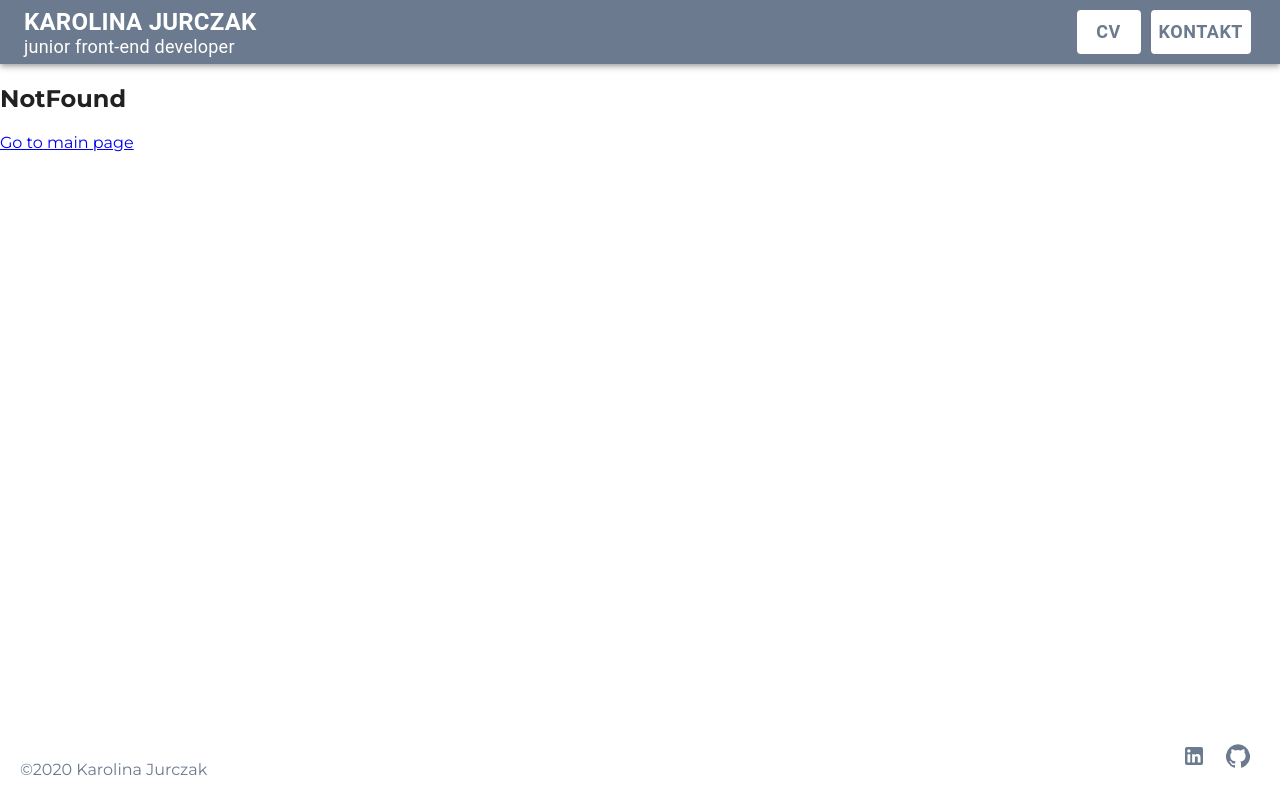
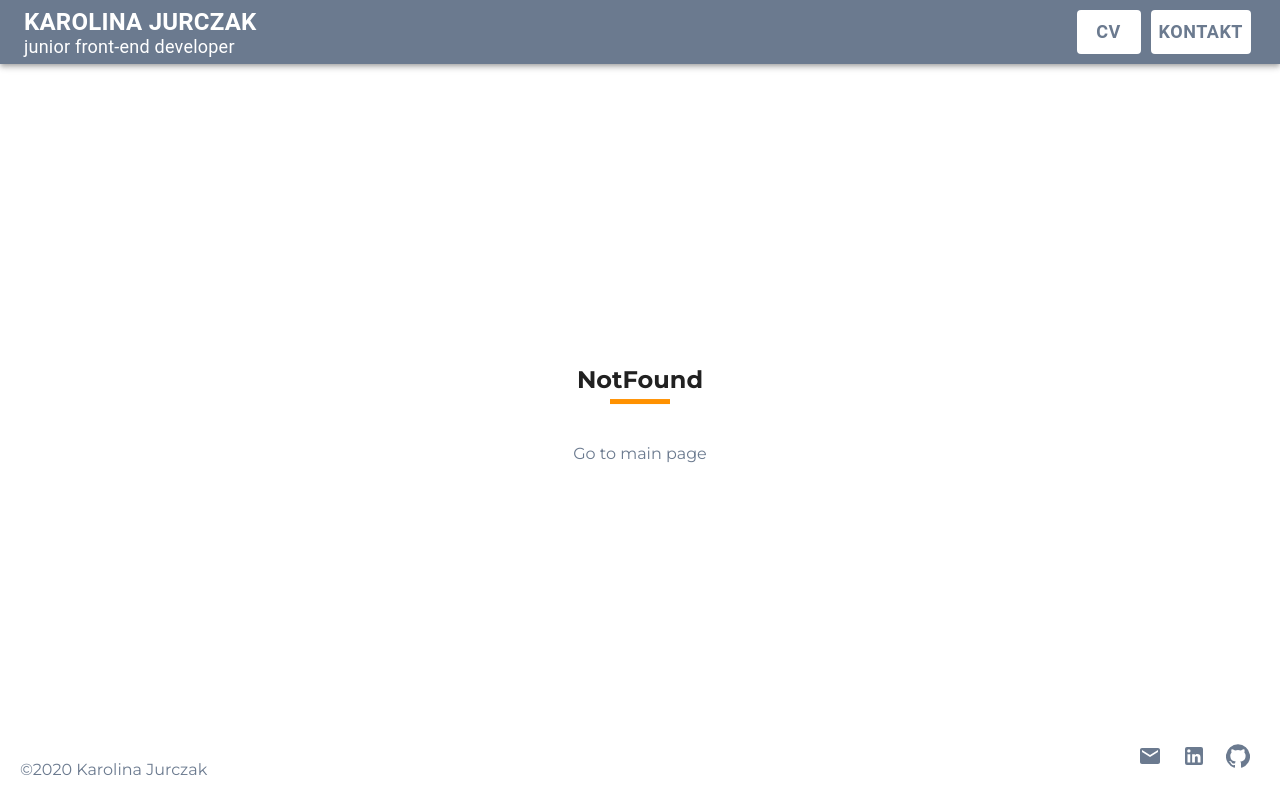
Before and after one commit to KaJurczak/Portfolio, a React (Create React App) app: page /Portfolio/aboutMe in a window 1280 px wide. Built offline with nearby package versions, Linux system fonts and the light colour scheme.

Commit message:
Clean code, styled notFound page"

```diff
--- a/src/components/layout/Footer/Footer.js
+++ b/src/components/layout/Footer/Footer.js
@@ -4,6 +4,7 @@ import React from 'react';
 import styles from './Footer.module.scss';
 import LinkedInIcon from '@material-ui/icons/LinkedIn';
 import GitHubIcon from '@material-ui/icons/GitHub';
+import EmailIcon from '@material-ui/icons/Email';
 
 const Footer = () => (
   <footer className={styles.root}>
@@ -13,6 +14,11 @@ const Footer = () => (
       </div>
       <div className={styles.socialMedia}>
         <ul>
+          <li>
+            <a href='mailto:karolinajurczakk@gmail.com' target='_blank' rel='noopener noreferrer'>
+              <EmailIcon>Email</EmailIcon>
+            </a>
+          </li>
           <li>
             <a href='https://www.linkedin.com/in/karolina-jurczak/' target='_blank' rel='noopener noreferrer'>
               <LinkedInIcon>LinkedIn</LinkedInIcon>
--- a/src/components/views/AboutMe/AboutMe.js
+++ b/src/components/views/AboutMe/AboutMe.js
@@ -2,10 +2,15 @@ import React from 'react';
 // import PropTypes from 'prop-types';
 
 import styles from './AboutMe.module.scss';
+import Container from '@material-ui/core/Container';
 
 const AboutMe = () => (
-  <div className={styles.root}>
-    <h2>AboutMe</h2>
+  <div>
+    <Container className={styles.root}>
+      <div className={styles.textWrapper}>
+        <h2 className={styles.title}>Doświadczenie</h2>
+      </div>
+    </Container>
   </div>
 );
 
--- a/src/components/views/AboutMe/AboutMe.module.scss
+++ b/src/components/views/AboutMe/AboutMe.module.scss
@@ -0,0 +1,6 @@
+@import '../../../styles/global.scss';
+
+// .root {
+//   .textWrapper {
+//   }
+// }
--- a/src/components/views/Contact/Contact.js
+++ b/src/components/views/Contact/Contact.js
@@ -53,7 +53,6 @@ const Contact = () => (
       </div>
     </Container>
   </div>
-
 );
 
 Contact.propTypes = {
--- a/src/components/views/Contact/Contact.module.scss
+++ b/src/components/views/Contact/Contact.module.scss
@@ -7,29 +7,10 @@
         text-align: center;
         height: 150px;
 
-        a {
-          color: $textGreyBlue;
-          margin: 0 10px;
-          display: flex;
-          flex-direction: column;
-          align-items: center;
-          text-decoration: none;
-
-          &:hover {
-            color: $textOrange;
-          }
-
-          :nth-child(2){
-            font-size: 100px;
-          }
+        a :nth-child(2) {
+          font-size: 100px;
         }
       }
     }
   }
 }
-
-@media (min-width: 600px) and (min-height: 750px) {
-  .root {
-    height: 85vh;
-  }
-}
--- a/src/components/views/Home/Home.module.scss
+++ b/src/components/views/Home/Home.module.scss
@@ -11,15 +11,3 @@
     }
   }
 }
-
-// @media (max-width: 600px) {
-//   .plantWrapper {
-//     width: 100%!important;
-//   }
-// }
-
-@media (min-width: 600px) and (min-height: 750px) {
-  .root {
-    height: 85vh;
-  }
-}
--- a/src/components/views/NotFound/NotFound.js
+++ b/src/components/views/NotFound/NotFound.js
@@ -2,14 +2,19 @@ import React from 'react';
 // import PropTypes from 'prop-types';
 
 import styles from './NotFound.module.scss';
+import Container from '@material-ui/core/Container';
 import { Link } from 'react-router-dom';
 
 const NotFound = () => (
-  <div className={styles.root}>
-    <h2>NotFound</h2>
-    <Link to={`/`} variant="outlined" color="primary" >
-      Go to main page
-    </Link>
+  <div>
+    <Container className={styles.root}>
+      <div className={styles.textWrapper}>
+        <h2 className={styles.title}>NotFound</h2>
+        <Link to={`/`} variant="outlined">
+          Go to main page
+        </Link>
+      </div>
+    </Container>
   </div>
 );
 
--- a/src/components/views/NotFound/NotFound.module.scss
+++ b/src/components/views/NotFound/NotFound.module.scss
@@ -0,0 +1,6 @@
+@import '../../../styles/global.scss';
+
+// .root {
+//   .textWrapper {
+//   }
+// }
--- a/src/styles/commonStyles.scss
+++ b/src/styles/commonStyles.scss
@@ -32,4 +32,23 @@
       background: $bkOrange;
     }
   }
+
+  a {
+    color: $textGreyBlue;
+    margin: 0 10px;
+    display: flex;
+    flex-direction: column;
+    align-items: center;
+    text-decoration: none;
+
+    &:hover {
+      color: $textOrange;
+    }
+  }
 }
+
+@media (min-width: 600px) and (min-height: 750px) {
+  .root {
+    height: 85vh;
+  }
+}
```
Lines whose indentation alone changed are shown as unchanged.
